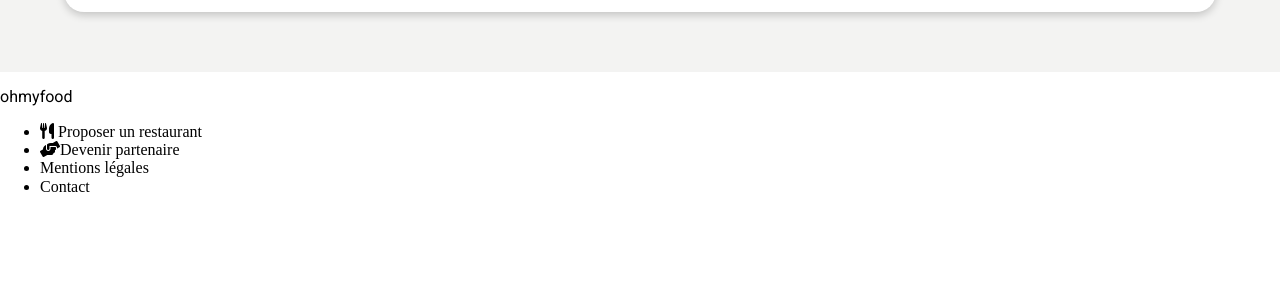
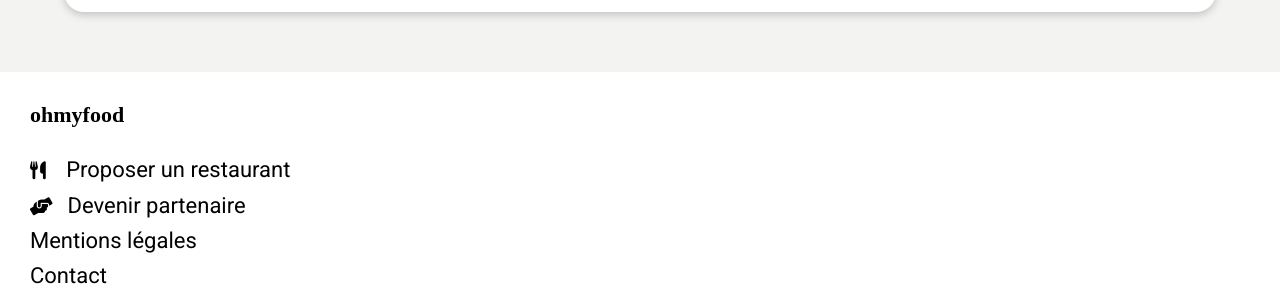
Before and after one commit to bondonflorian/ohmyfood, a website: page index.html in a window 1280 px wide. Shown: the part 1816-2115 px from the top of the page. Before the commit the page ends 2028 px from the top, so only its background shows below. Drawn offline with Linux system fonts and the light colour scheme; a web font is replaced by a local one.

Commit message:
Footer de la page index.html + mise en page complète

```diff
--- a/index.html
+++ b/index.html
@@ -130,16 +130,12 @@
     </div>
 
     <!-- Le pied de page -->
-    <footer>
-        <div class="footer">
-            <p>ohmyfood</p>
-            <ul>
-                <li><i class="fa-solid fa-utensils"></i> Proposer un restaurant</li>
-                <li><i class="fa-solid fa-handshake-angle"></i>Devenir partenaire</li>
-                <li>Mentions légales</li>
-                <li>Contact</li>
-            </ul>
-        </div>
+    <footer class="footer">
+            <h4>ohmyfood</h4>
+                <p><i class="fa-solid fa-utensils"></i> Proposer un restaurant</p>
+                <p><i class="fa-solid fa-handshake-angle"></i>Devenir partenaire</p>
+                <p>Mentions légales</li>
+                <p>Contact</li>
     </footer>
 
 </body>
--- a/sass/base/_structure.scss
+++ b/sass/base/_structure.scss
@@ -35,3 +35,31 @@
         align-items: center;
     }
 }
+
+.footer {
+    @include mobile {
+    display: flex;
+    flex-direction: column;
+    justify-content: center;
+    @include lightfooter;
+    color: white;
+    padding-bottom: 50px;
+    }
+
+    & p {
+        margin: 0 0 10px 30px;
+        font-size: 22px;
+    }
+
+    & h4 {
+        margin: 30px 0 30px 30px;
+        font-family: 'shrikhand';
+        font-size: 22px;
+    }
+
+    & i {
+        margin-right: 15px;
+        font-size: 18px;
+    }
+
+}
--- a/sass/utils/_mixins.scss
+++ b/sass/utils/_mixins.scss
@@ -40,3 +40,7 @@
 @mixin dark {
     color: darken($couleur-tertiaire, 40%);
 }
+
+@mixin lightfooter {
+    background-color: lighten(black, 20%);
+}
```
Also changed, not shown: public/css/style.css, 1 other file.
